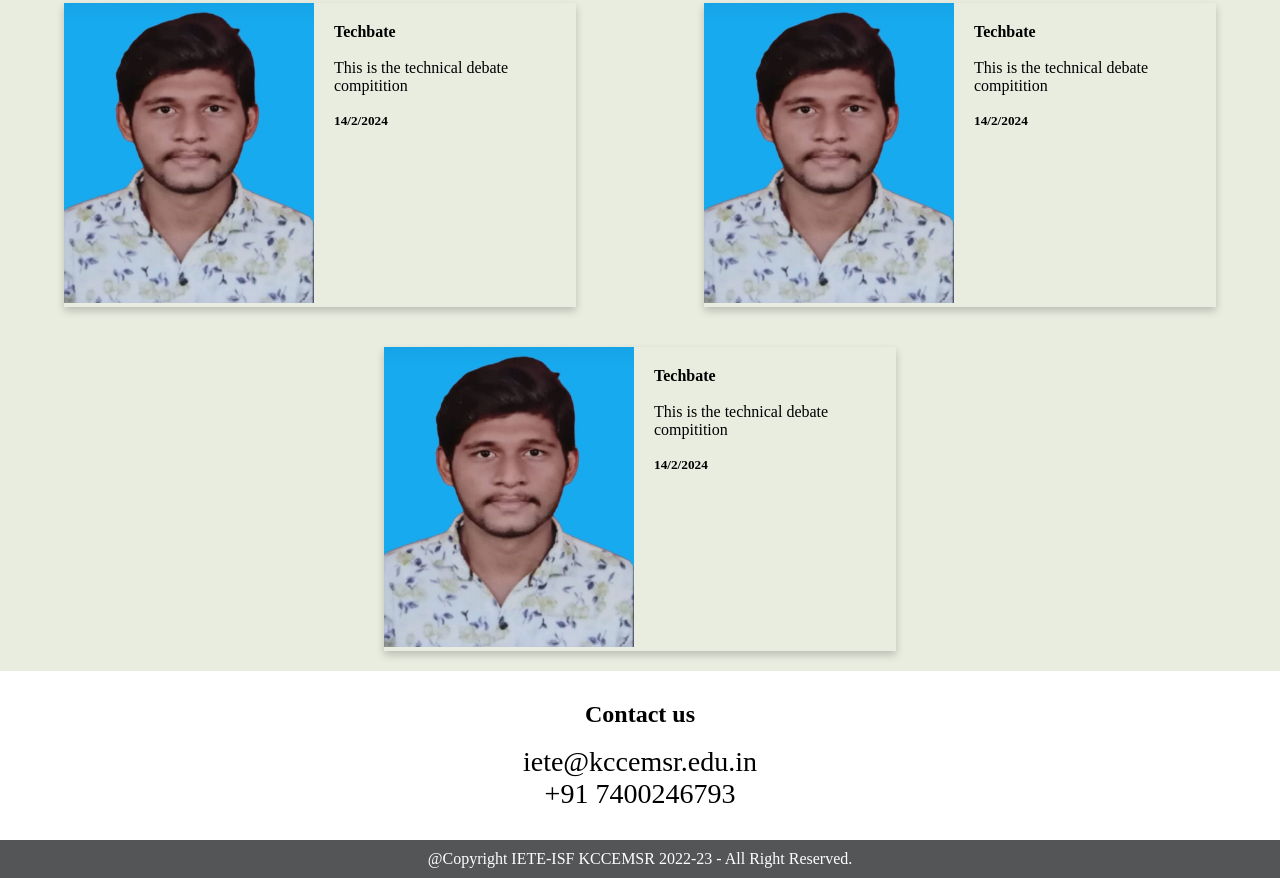
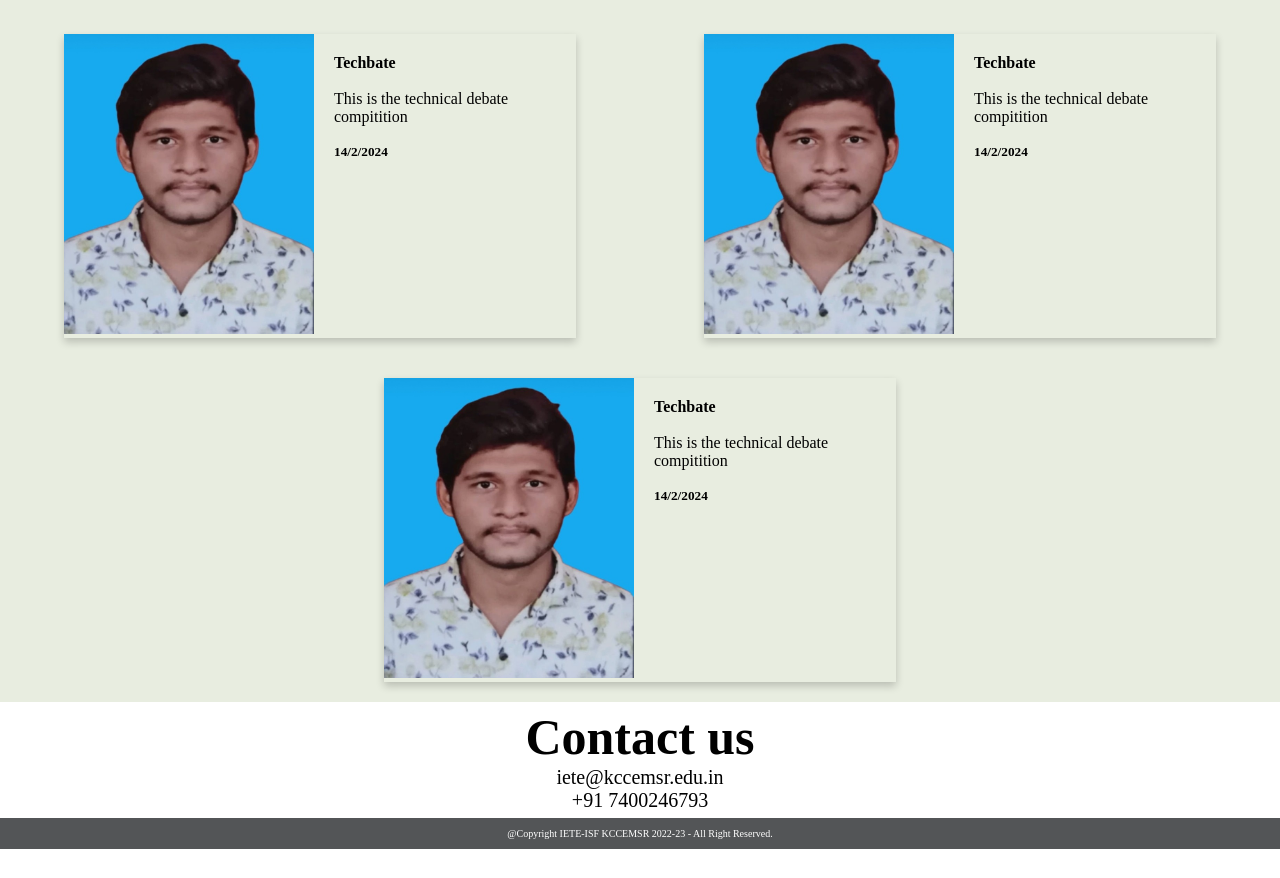
Before and after one commit to Kun0311al/IETE-ISF_KCCEMSR, a plain HTML site: page main.html in a window 1280 px wide. Shown: the part 1150-2028 px from the top of the page. After the commit the page ends 1999 px from the top, so only its background shows below. Drawn offline with Linux system fonts and the light colour scheme; a web font is replaced by a local one.

Commit message:
contact us

```diff
--- a/main.html
+++ b/main.html
@@ -6,6 +6,7 @@
     <meta name="viewport" content="width=device-width, initial-scale=1.0">
 
     <link rel="stylesheet" href="style.css">
+    <link rel="stylesheet" href="https://fontawesome.com/v5.15/icons/check-square?style=solid">
 
     <title>IETE-ISF KCCEMSR</title>
 </head>
@@ -162,7 +163,7 @@
       <!--footer info-->
       <section>
         <div class="cont-link">
-            <h1><b>Contact us</b></h1><br>
+            <h1><b>Contact us</b></h1>
             <a href="mailto: iete@kccemsr.edu.in">iete@kccemsr.edu.in</a><br>
             <a href="tel: 7400246793">+91 7400246793</a>
         </div>
--- a/style.css
+++ b/style.css
@@ -114,6 +114,7 @@
 .events h1{
     text-align: center;
     padding: 30px;
+    font-size: 50px;
 }
 .container2{
     display: flex;
@@ -149,15 +150,17 @@
     font-weight:bold;
 } */
 
-/*cont-link*/
+/*footer info*/
 .cont-link{
     text-align: center;
-    padding: 30px;
+    padding: 6px;
+}
+.cont-link h1{
+    font-size: 50px;
 }
 .cont-link a{
-    padding-top: 50px;
     color: black;
-    font-size: 28px;
+    font-size: 20px;
 }
 
 /*footer*/
@@ -166,4 +169,5 @@
     color: white;
     text-align: center;
     padding: 10px;
+    font-size: 10px;
 }
```
